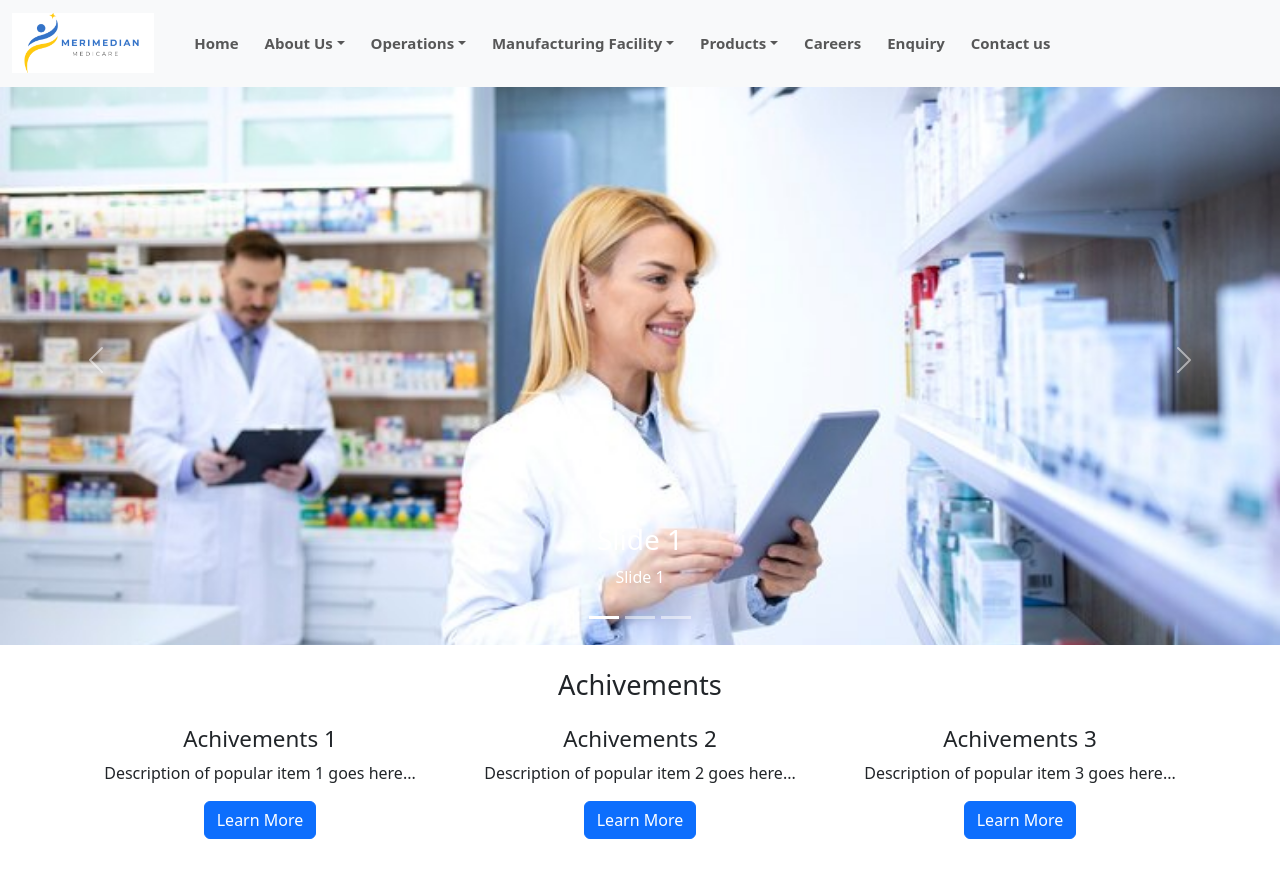
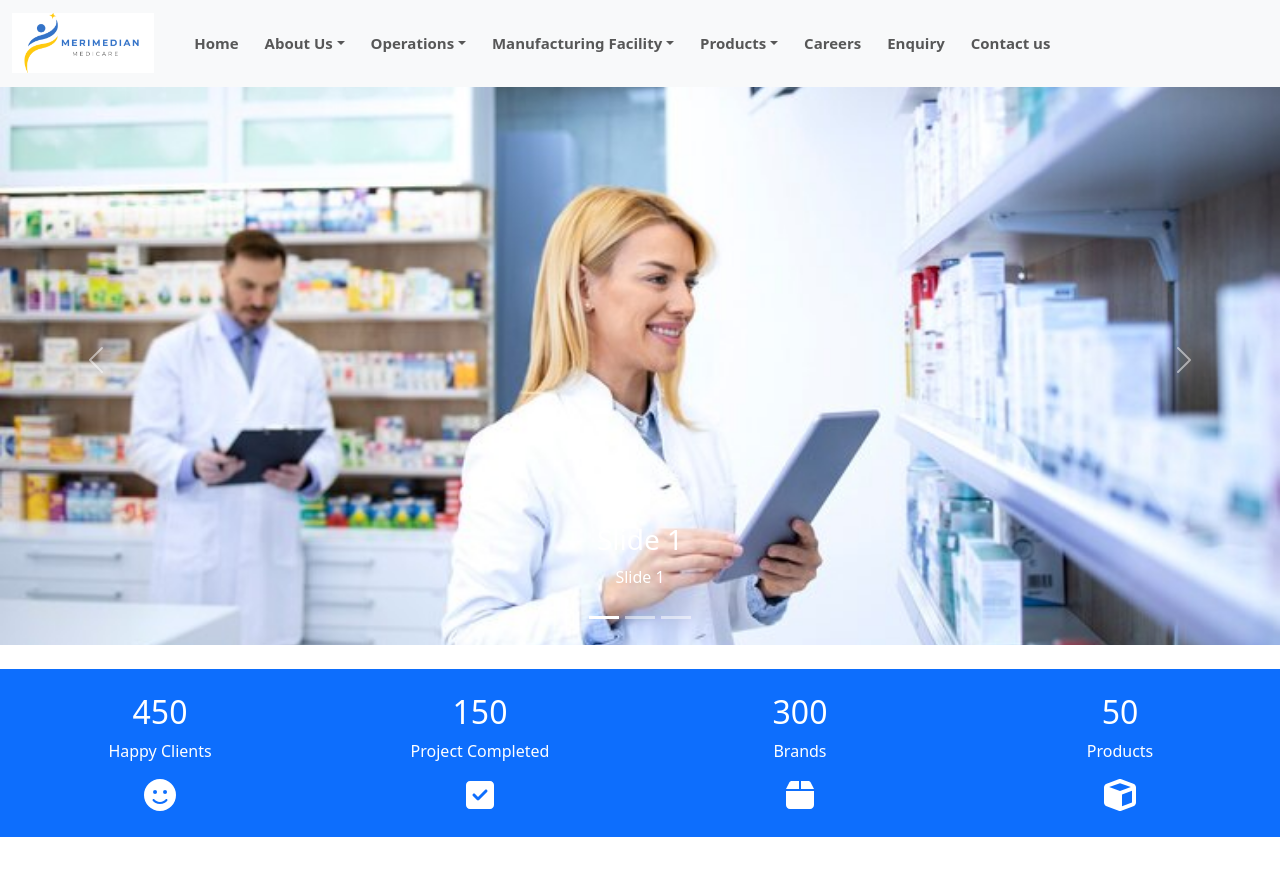
Before and after one commit to AtharvMirajkar/test-merimedian, a React (Vite) app: page / in a window 1280 px wide. Shown: the top 889 px of the page. Built offline with nearby package versions, Linux system fonts and the light colour scheme.

Commit message:
added counter on home page

```diff
--- a/src/Pages/Home.jsx
+++ b/src/Pages/Home.jsx
@@ -1,6 +1,7 @@
 import React, { useEffect } from "react";
 import Slider from "../components/Slider";
 import Achievements from "../components/Achievements";
+import Counter from "../components/Counter";
 import FeaturedProducts from "../components/FeaturedProducts";
 import Testimonials from "../components/Testimonials";
 import ValuesMissionVision from "../components/ValuesMissionVision";
@@ -12,7 +13,8 @@ const Home = () => {
   return (
     <div>
       <Slider></Slider>
-      <Achievements />
+      <Counter />
+      {/* <Achievements /> */}
       <ValuesMissionVision />
       <FeaturedProducts />
       <Testimonials />
--- /dev/null
+++ b/src/components/Counter.jsx
@@ -0,0 +1,73 @@
+import React, { useState, useEffect } from "react";
+import { FontAwesomeIcon } from "@fortawesome/react-fontawesome";
+import {
+  faSmile,
+  faCheckSquare,
+  faBox,
+  faCube,
+} from "@fortawesome/free-solid-svg-icons";
+
+const Counter = () => {
+  const [counts, setCounts] = useState([
+    {
+      label: "Happy Clients",
+      count: 0,
+      target: 450,
+      speed: 450,
+      icon: faSmile,
+    },
+    {
+      label: "Project Completed",
+      count: 0,
+      target: 150,
+      speed: 150,
+      icon: faCheckSquare,
+    },
+    { label: "Brands", count: 0, target: 300, speed: 300, icon: faBox },
+    { label: "Products", count: 0, target: 50, speed: 50, icon: faCube },
+  ]);
+
+  useEffect(() => {
+    const timers = counts.map((item, index) => {
+      const step = Math.ceil(item.target / item.speed);
+      return setInterval(() => {
+        setCounts((prevCounts) => {
+          if (prevCounts[index].count + step >= item.target) {
+            clearInterval(timers[index]);
+          }
+          return prevCounts.map((count, i) => {
+            if (i === index) {
+              return {
+                ...count,
+                count: Math.min(count.count + step, item.target),
+              };
+            }
+            return count;
+          });
+        });
+      }, 1);
+    });
+    return () => {
+      timers.forEach((timer) => clearInterval(timer));
+    };
+  }, [counts]);
+
+  return (
+    <div className="counter mt-4 bg-primary text-white d-flex flex-wrap">
+      {/* Added flex-wrap class */}
+      {counts.map((item, index) => (
+        <div className="col-6 col-lg-3 mb-4 mt-4" key={index}>
+          <div className="count-data text-center">
+            <h6 className="count h2" data-to={item.target}>
+              {item.count}
+            </h6>
+            <p className="m-0px font-w-600">{item.label}</p>
+            <FontAwesomeIcon icon={item.icon} size="2x" />
+          </div>
+        </div>
+      ))}
+    </div>
+  );
+};
+
+export default Counter;
--- a/src/components/FeaturedProducts.jsx
+++ b/src/components/FeaturedProducts.jsx
@@ -61,10 +61,10 @@ const FeaturedProducts = () => {
 
   return (
     <div className="container mt-5 mb-5">
-      <h2 className="text-center">
+      <h3 className="text-center">
         Our range of innovative healthcare products
-      </h2>
-      <div className="row justify-content-center">
+      </h3>
+      <div className="row justify-content-center mt-4">
         <div className="col-12 overflow-hidden">
           <Slider {...settings}>
             {products.map((product) => (
--- a/src/components/Testimonials.jsx
+++ b/src/components/Testimonials.jsx
@@ -8,7 +8,7 @@ const Testimonials = () => {
         {" "}
         {/* Added container class */}
         <div className="row justify-content-center">
-          <div className="col-md-10 col-xl-8 text-center">
+          <div className="col-md-10 col-xl-8 text-center mt-4">
             <h3 className="mb-4">Testimonials</h3>
             <p className="mb-4 pb-2 mb-md-5 pb-md-0">
               "At Merimedian Medicare, we pride ourselves on delivering
```
